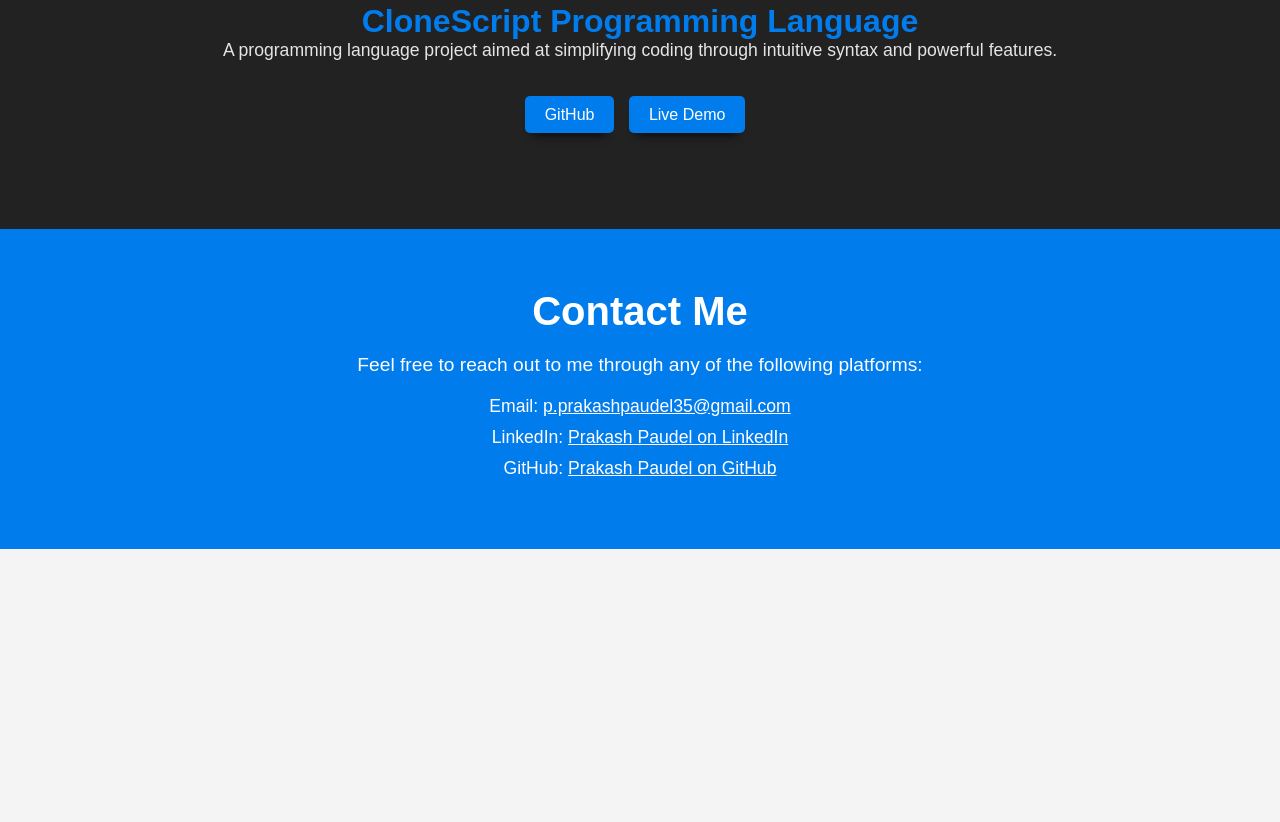
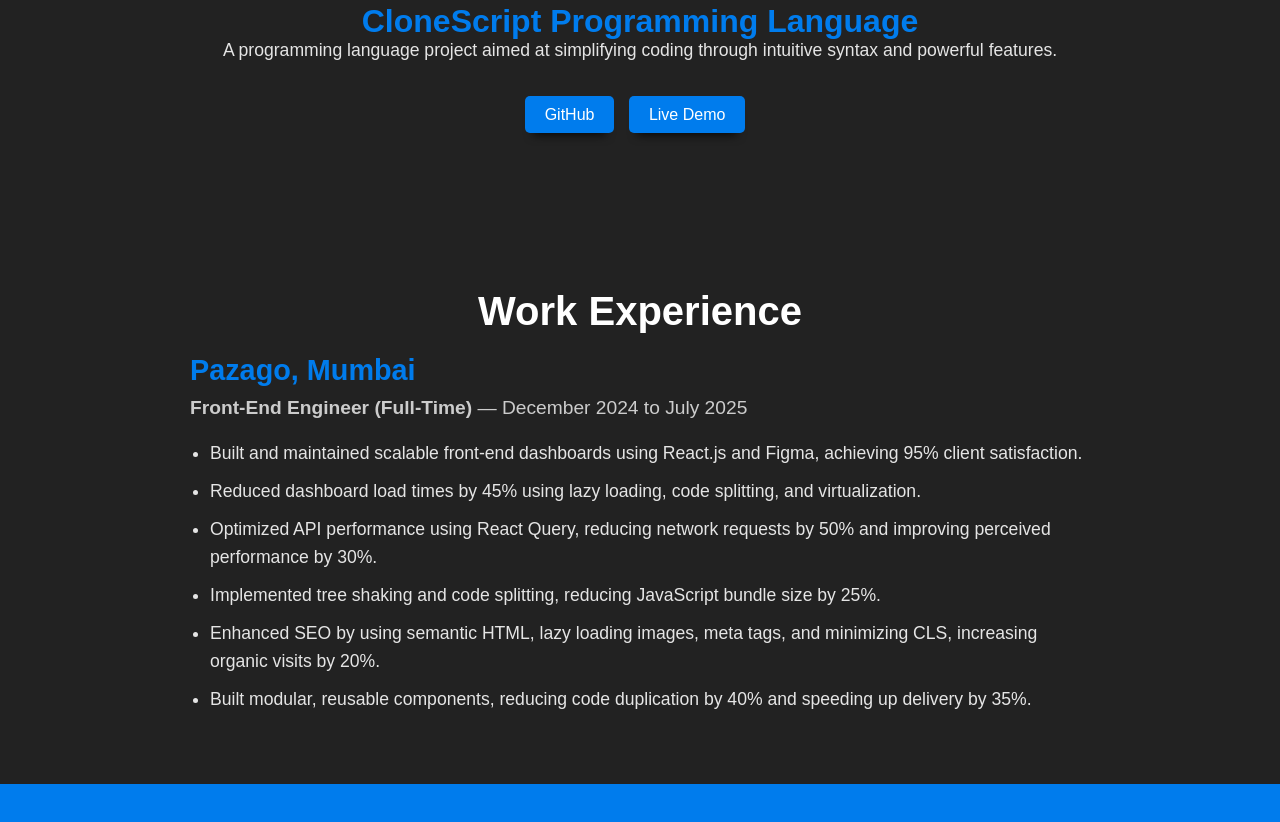
Before and after one commit to prakash22092002/prakash-portfolio, a plain HTML site: page index.html in a window 1280 px wide. Shown: the part 1960-2782 px from the top of the page. Before the commit the page ends 2509 px from the top, so only its background shows below. Drawn offline with nearby package versions, Linux system fonts and the light colour scheme.

Commit message:
Added Work Experience section to portfolio

```diff
--- a/index.html
+++ b/index.html
@@ -1,5 +1,6 @@
 <!DOCTYPE html>
 <html lang="en">
+
 <head>
   <meta charset="UTF-8" />
   <meta http-equiv="X-UA-Compatible" content="IE=edge" />
@@ -7,11 +8,9 @@
   <title>Responsive Portfolio Website Design</title>
   <link rel="stylesheet" href="style.css" />
   <!-- Font awesome cdn font icon css -->
-    <link
-      rel="stylesheet"
-      href="https://cdnjs.cloudflare.com/ajax/libs/font-awesome/6.2.1/css/all.min.css"
-    />
+  <link rel="stylesheet" href="https://cdnjs.cloudflare.com/ajax/libs/font-awesome/6.2.1/css/all.min.css" />
 </head>
+
 <body>
   <div class="hero-header">
     <div class="wrapper">
@@ -29,8 +28,8 @@
           <ul class="navlinks">
             <li><a href="#">Home</a></li>
             <li><a href="#about">About</a></li>
-              <!-- <li><a href="#blog">Blog</a></li> -->
             <li><a href="#projects">Projects</a></li>
+            <li><a href="#experience">Experience</a></li>
             <li><a href="#contact">Contact</a></li>
           </ul>
         </nav>
@@ -44,7 +43,8 @@
           <h1>Prakash Paudel</h1>
           <h5>I'm <span class="input">Frontend Developer</span></h5>
           <div class="btn-group">
-              <a href="images/PrakashPaudel-FrontendDeveloper(React)-scF8.pdf" download="images/PrakashPaudel-FrontendDeveloper(React)-scF8.pdf" class="btn active">Resume</a>
+            <a href="images/Prakash-paudel-SE1-resume.pdf" download="images/Prakash-paudel-SE1-resume.pdf"
+              class="btn active">Resume</a>
             <a href="#contact" class="btn">Contact</a>
           </div>
           <div class="social">
@@ -72,11 +72,9 @@
         also perform flawlessly across devices.
       </p>
 
-
       <br><br><br>
       <h3>TECHNICAL SKILLS</h3><br>
       <p>HTML , CSS , JAVASCRIPT , PYTHON , REACT.JS , BOOTSTRAP , MONGO db , GIT & GITHUB , PROMPTING</p>
-
     </div>
   </section>
 
@@ -86,10 +84,7 @@
       <div class="project-container">
         <div class="project">
           <div class="project-image">
-              <img
-                src="images/Screenshot 2024-11-16 154929.png"
-                alt="UI-Library Project Image"
-              />
+            <img src="images/Screenshot 2024-11-16 154929.png" alt="UI-Library Project Image" />
           </div>
           <div class="project-info">
             <h3>UI-Library</h3>
@@ -98,27 +93,14 @@
               applications.
             </p>
             <div class="btn-group">
-                <a
-                  href="https://github.com/prakash22092002/UI-Library-Website-"
-                  target="_blank"
-                  class="btn"
-                  >GitHub</a
-                >
-                <a
-                  href="https://pixel-ui1.netlify.app/"
-                  target="_blank"
-                  class="btn"
-                  >Live Demo</a
-                >
+              <a href="https://github.com/prakash22092002/UI-Library-Website-" target="_blank" class="btn">GitHub</a>
+              <a href="https://pixel-ui1.netlify.app/" target="_blank" class="btn">Live Demo</a>
             </div>
           </div>
         </div>
         <div class="project">
           <div class="project-image">
-              <img
-                src="images/Screenshot 2024-11-16 182655.png"
-                alt="CloneScript Programming Language Project Image"
-              />
+            <img src="images/Screenshot 2024-11-16 182655.png" alt="CloneScript Programming Language Project Image" />
           </div>
           <div class="project-info">
             <h3>CloneScript Programming Language</h3>
@@ -127,18 +109,9 @@
               through intuitive syntax and powerful features.
             </p>
             <div class="btn-group">
-                <a
-                  href="https://github.com/ankursinha-github/AI-Architects_001/tree/develop"
-                  target="_blank"
-                  class="btn"
-                  >GitHub</a
-                >
-                <a
-                  href="https://clonescriptlang.netlify.app/"
-                  target="_blank"
-                  class="btn"
-                  >Live Demo</a
-                >
+              <a href="https://github.com/ankursinha-github/AI-Architects_001/tree/develop" target="_blank"
+                class="btn">GitHub</a>
+              <a href="https://clonescriptlang.netlify.app/" target="_blank" class="btn">Live Demo</a>
             </div>
           </div>
         </div>
@@ -146,15 +119,27 @@
     </div>
   </section>
 
-    <!-- <section class="blog" id="blog">
+  <!-- Experience Section -->
+  <section class="experience" id="experience">
     <div class="wrapper">
-        <h2>Blog</h2>
-        <p>
-          Here, you will find my latest blog posts, insights, and updates on
-          various topics related to web development and technology.
-        </p>
+      <h2>Work Experience</h2>
+      <div class="experience-item">
+        <h3>Pazago, Mumbai</h3>
+        <p><strong>Front-End Engineer (Full-Time)</strong> — December 2024 to July 2025</p>
+        <ul>
+          <li>Built and maintained scalable front-end dashboards using React.js and Figma, achieving 95% client
+            satisfaction.</li>
+          <li>Reduced dashboard load times by 45% using lazy loading, code splitting, and virtualization.</li>
+          <li>Optimized API performance using React Query, reducing network requests by 50% and improving perceived
+            performance by 30%.</li>
+          <li>Implemented tree shaking and code splitting, reducing JavaScript bundle size by 25%.</li>
+          <li>Enhanced SEO by using semantic HTML, lazy loading images, meta tags, and minimizing CLS, increasing
+            organic visits by 20%.</li>
+          <li>Built modular, reusable components, reducing code duplication by 40% and speeding up delivery by 35%.</li>
+        </ul>
       </div>
-    </section> -->
+    </div>
+  </section>
 
   <section class="contact" id="contact">
     <div class="wrapper">
@@ -163,26 +148,9 @@
         Feel free to reach out to me through any of the following platforms:
       </p>
       <ul>
-          <li>
-            Email:
-            <a href="mailto:p.prakashpaudel35@gmail.com"
-              >p.prakashpaudel35@gmail.com</a
-            >
-          </li>
-          <li>
-            LinkedIn:
-            <a
-              href="https://www.linkedin.com/in/prakash-paudel-226501251/"
-              target="_blank"
-              >Prakash Paudel on LinkedIn</a
-            >
-          </li>
-          <li>
-            GitHub:
-            <a href="https://github.com/prakash22092002" target="_blank"
-              >Prakash Paudel on GitHub</a
-            >
-          </li>
+        <li>Email: <a href="mailto:p.prakashpaudel35@gmail.com">p.prakashpaudel35@gmail.com</a></li>
+        <li>LinkedIn: <a href="https://www.linkedin.com/in/prakash-paudel-226501251/" target="_blank">LinkedIn</a></li>
+        <li>GitHub: <a href="https://github.com/prakash22092002" target="_blank">GitHub</a></li>
       </ul>
     </div>
   </section>
@@ -190,11 +158,8 @@
   <!-- Typed JS for typing text effect -->
   <script src="https://cdnjs.cloudflare.com/ajax/libs/typed.js/2.0.10/typed.min.js"></script>
   <script>
-      /** Creating button click show hide navbar **/
     var togglebtn = document.querySelector(".togglebtn");
     var nav = document.querySelector(".navlinks");
-      var links = document.querySelector(".navlinks li");
-
     togglebtn.addEventListener("click", function () {
       this.classList.toggle("click");
       nav.classList.toggle("open");
@@ -208,4 +173,5 @@
     });
   </script>
 </body>
+
 </html>
--- a/style.css
+++ b/style.css
@@ -347,12 +347,56 @@ img {
     color: #f0f8ff;
 }
 
-.project-image{
+.project-image {
     max-width: 300px;
     object-fit: contain;
-    margin: 3em   auto;
+    margin: 3em auto;
 }
 
-.project-image > img{
+.project-image>img {
     width: 100%;
 }
+
+/* Work Experience Section */
+.experience {
+    background-color: #222;
+    color: #e5e5e5;
+    padding: 60px 20px;
+    text-align: left;
+}
+
+.experience h2 {
+    font-size: 2.5rem;
+    text-align: center;
+    margin-bottom: 20px;
+    color: #fff;
+}
+
+.experience-item {
+    max-width: 900px;
+    margin: 0 auto;
+}
+
+.experience-item h3 {
+    color: #007ced;
+    font-size: 1.8rem;
+    margin-bottom: 10px;
+}
+
+.experience-item p {
+    font-size: 1.2rem;
+    margin-bottom: 20px;
+    color: #ccc;
+}
+
+.experience-item ul {
+    list-style-type: disc;
+    padding-left: 20px;
+}
+
+.experience-item li {
+    margin-bottom: 10px;
+    font-size: 1.1rem;
+    line-height: 1.6;
+    color: #e5e5e5;
+}
```
Also changed, not shown: 1 other file. Lines whose indentation alone changed are shown as unchanged.
